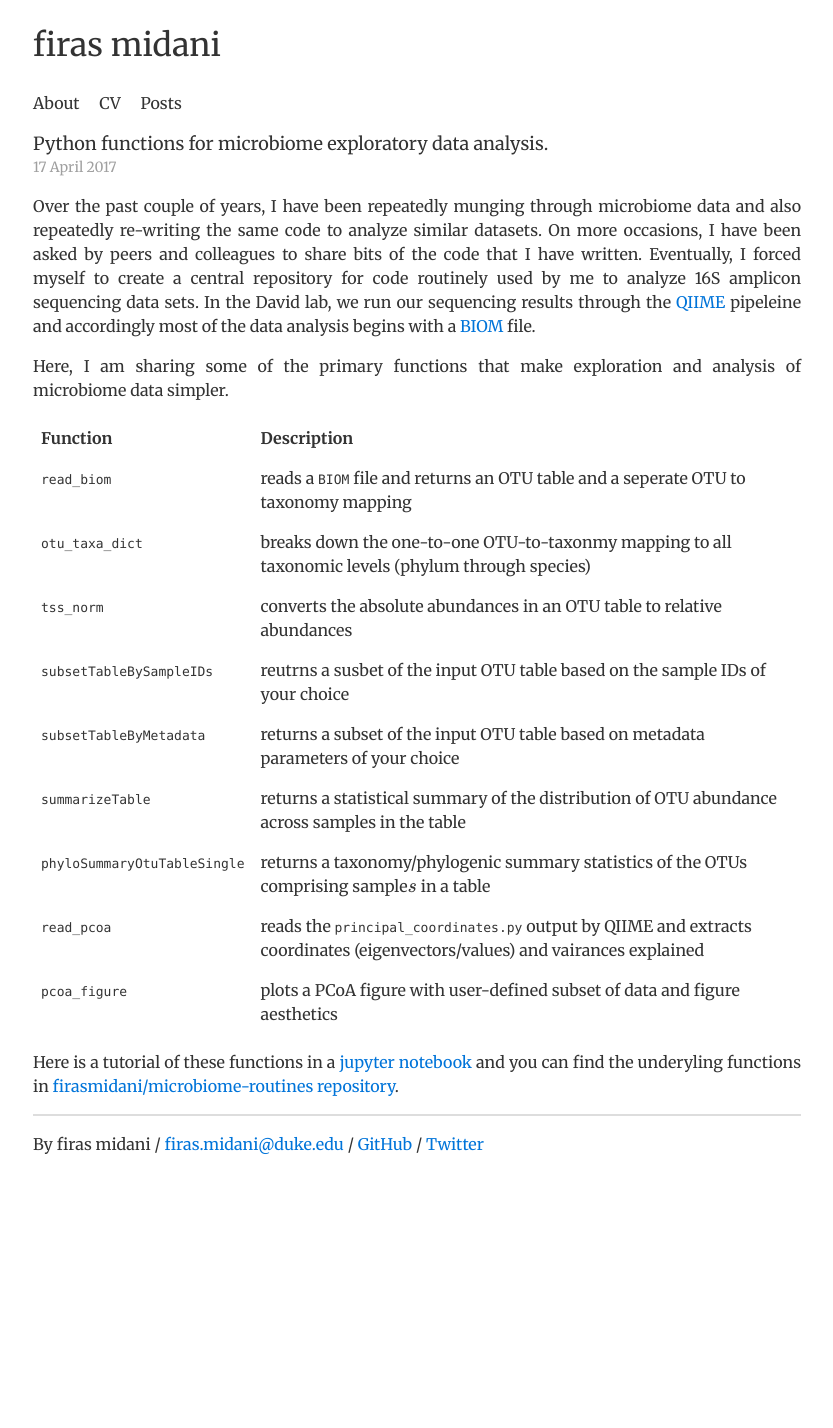
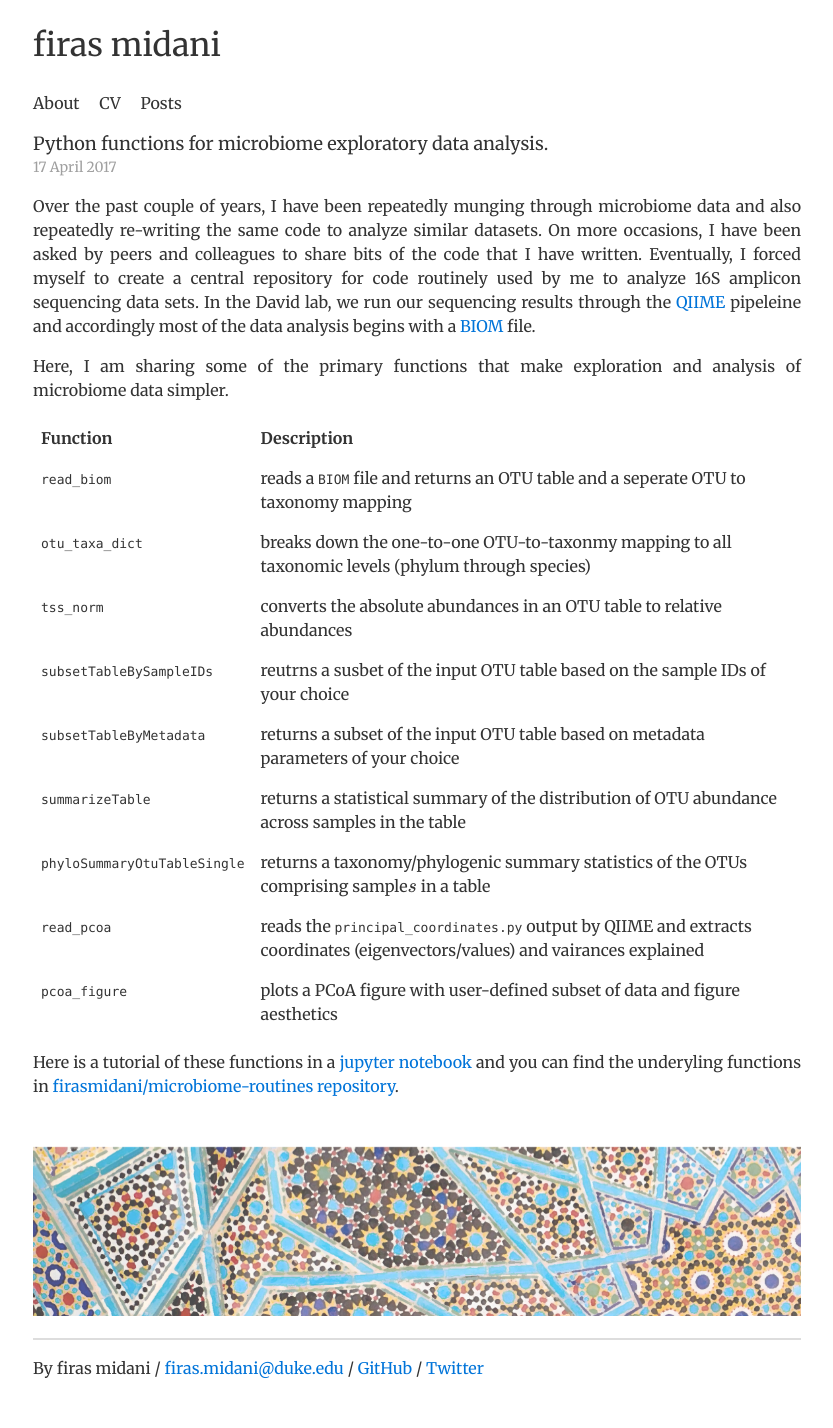
Before and after one commit to firasmidani/firasmidani.github.io, a Jekyll site: the page built from _posts/2017-04-17-python-microbiome-EDA.md, in a window 1280 px wide. Shown: the whole page, without its empty margins (223-1056 px from the left). Built offline with Jekyll 4.4.1, drawn with Linux system fonts in a browser that asks for light colours; formulas are drawn with MathJax 3; comment, search, counter and statistics services are not loaded; before the commit the page ends 1204 px from its top, so only the background shows below that.

Commit message:
Update 2017-04-17-python-microbiome-EDA.md

```diff
--- a/_posts/2017-04-17-python-microbiome-EDA.md
+++ b/_posts/2017-04-17-python-microbiome-EDA.md
@@ -23,3 +24,5 @@ Here, I am sharing some of the primary functions that make exploration and analy
 
 
 Here is a tutorial of these functions in a [jupyter notebook](/assets/ipynbs/2017_04_10_seq_analysis_post.html) and you can find the underyling functions in [firasmidani/microbiome-routines repository](https://github.com/firasmidani/microbiome_routines).
+<br><br><br>
+![footer_banner](/assets/img/mosaic_footer.png)
```
Also changed, not shown: other parts of _posts/2017-04-17-python-microbiome-EDA.md (+1 -0 lines).
